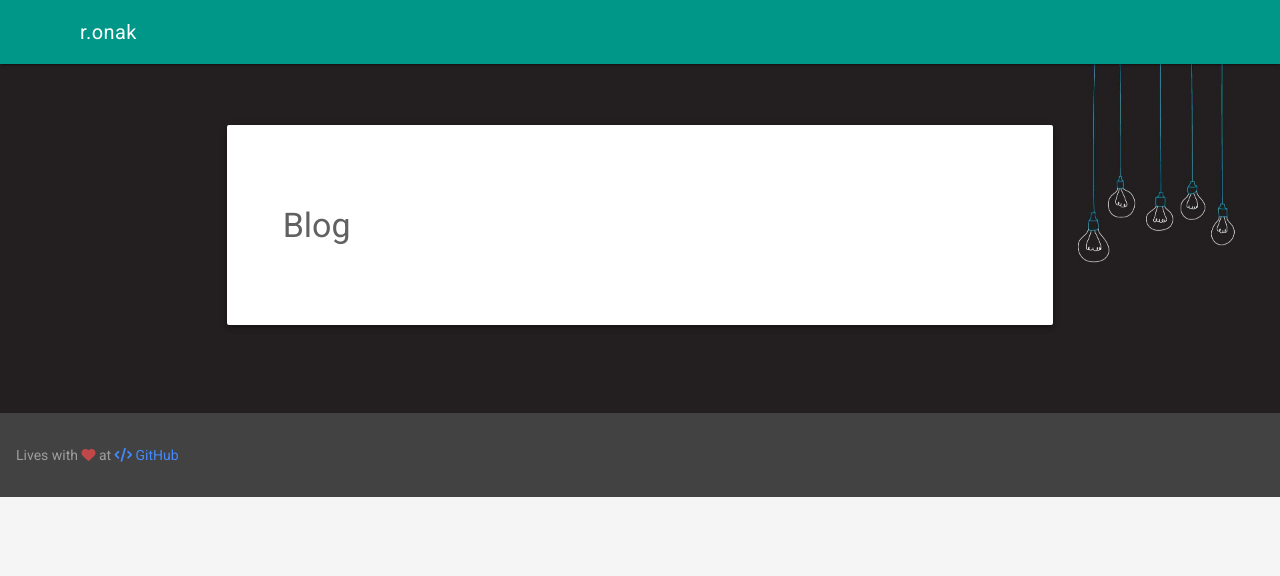
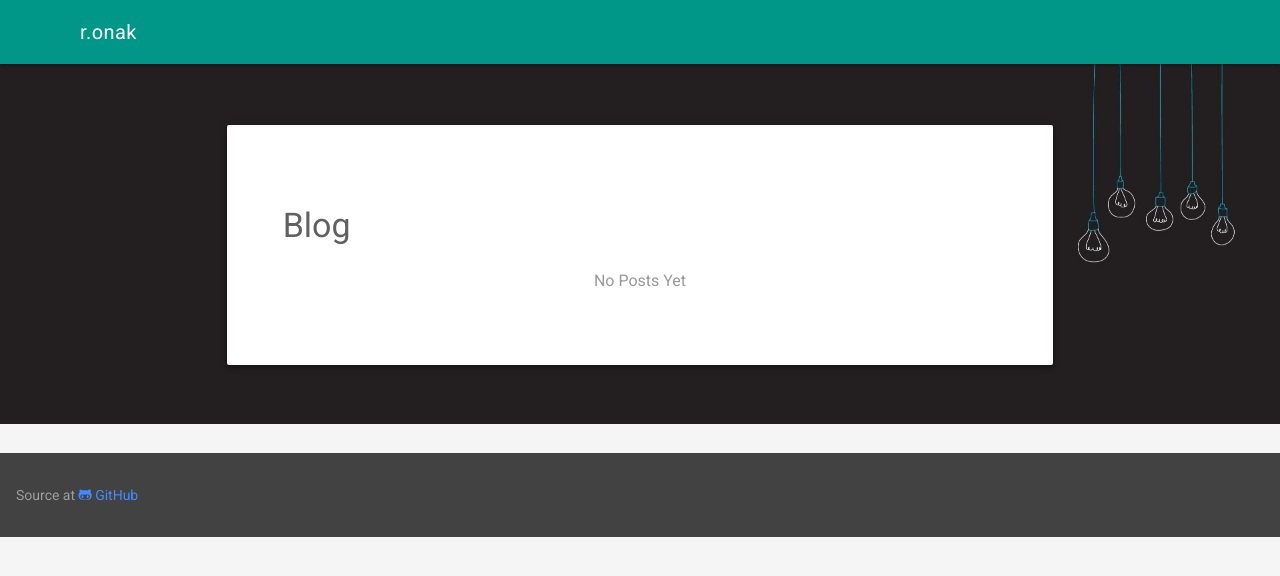
Before and after one commit to ron4ex/ron4ex.github.io, a Jekyll site: the page built from blog.html, in a window 1280 px wide. Shown: the top 576 px of the page. Built offline with Jekyll 4.4.1, drawn with Linux system fonts in a browser that asks for light colours; nearby versions of some CDN libraries.

Commit message:
Update footer and blog page

```diff
--- a/_includes/footer.html
+++ b/_includes/footer.html
@@ -1,5 +1,5 @@
 <footer class="mdl-mini-footer">
     <div class="mdl-mini-footer--left-section">
-    Lives with <i class="fa fa-heart" style="color: #C04848"></i> at <a href="https://github.com/ron4ex/ron4ex.github.io"><i class="fa fa-code"></i> GitHub</a>
+    Source at <a href="https://github.com/ron4ex/ron4ex.github.io" target="_blank"><i class="fa fa-github-alt"></i> GitHub</a>
     </div>
 </footer>
--- a/blog.html
+++ b/blog.html
@@ -4,6 +4,7 @@ title: blog
 ---
 
 <h3>Blog</h3>
+{% if site.posts.size > 0 %}
 <ul style="list-style: none; padding: 0;">
     {% for post in site.posts %}
     <li style="padding: 16px 0; border-bottom: 1px solid rgba(0,0,0,.13);">
@@ -12,3 +13,6 @@ title: blog
     </li>
     {% endfor %}
 </ul>
+{% else %}
+<p style="color: #999; text-align: center;">No Posts Yet</p>
+{% endif %}
```
